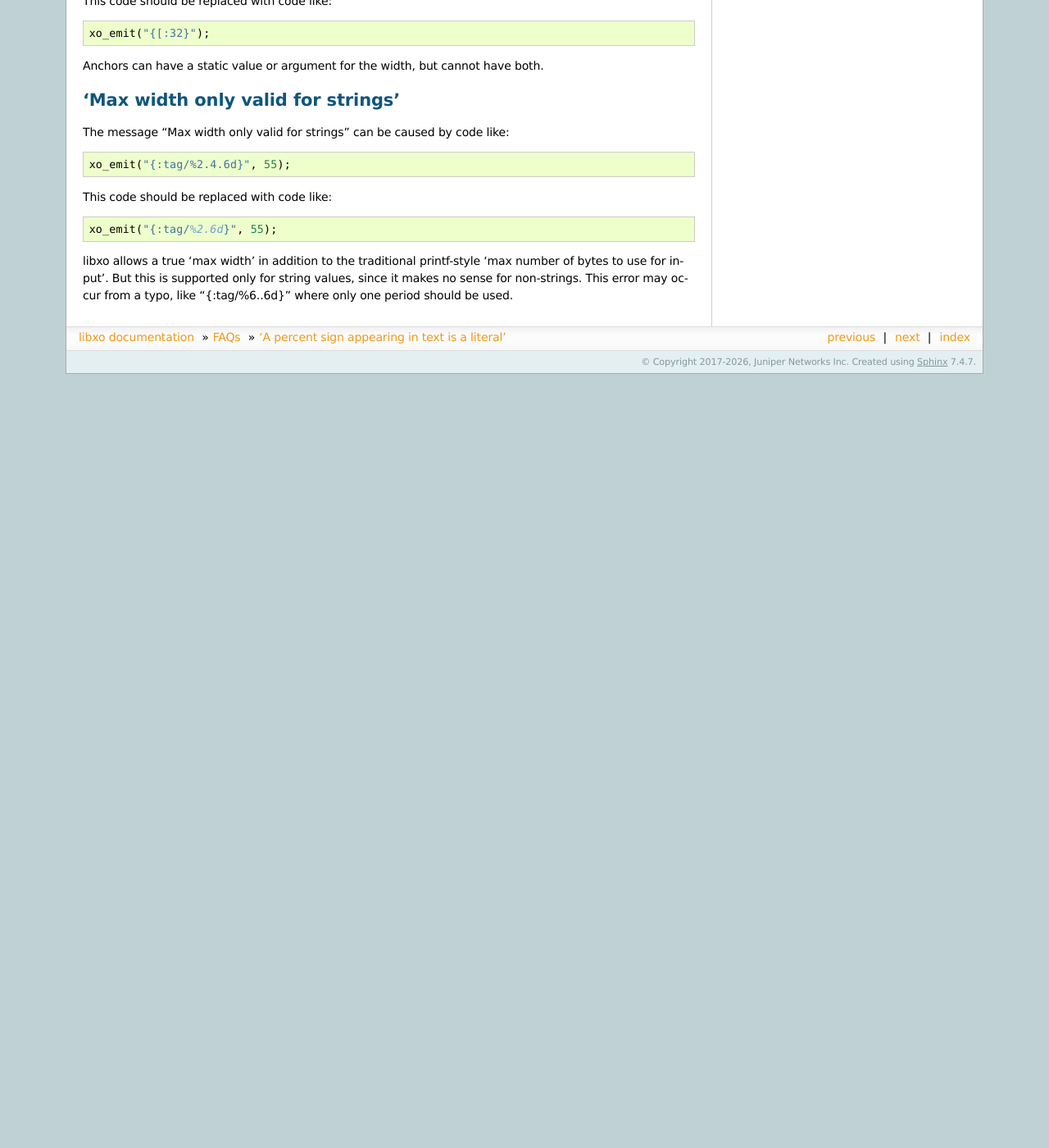
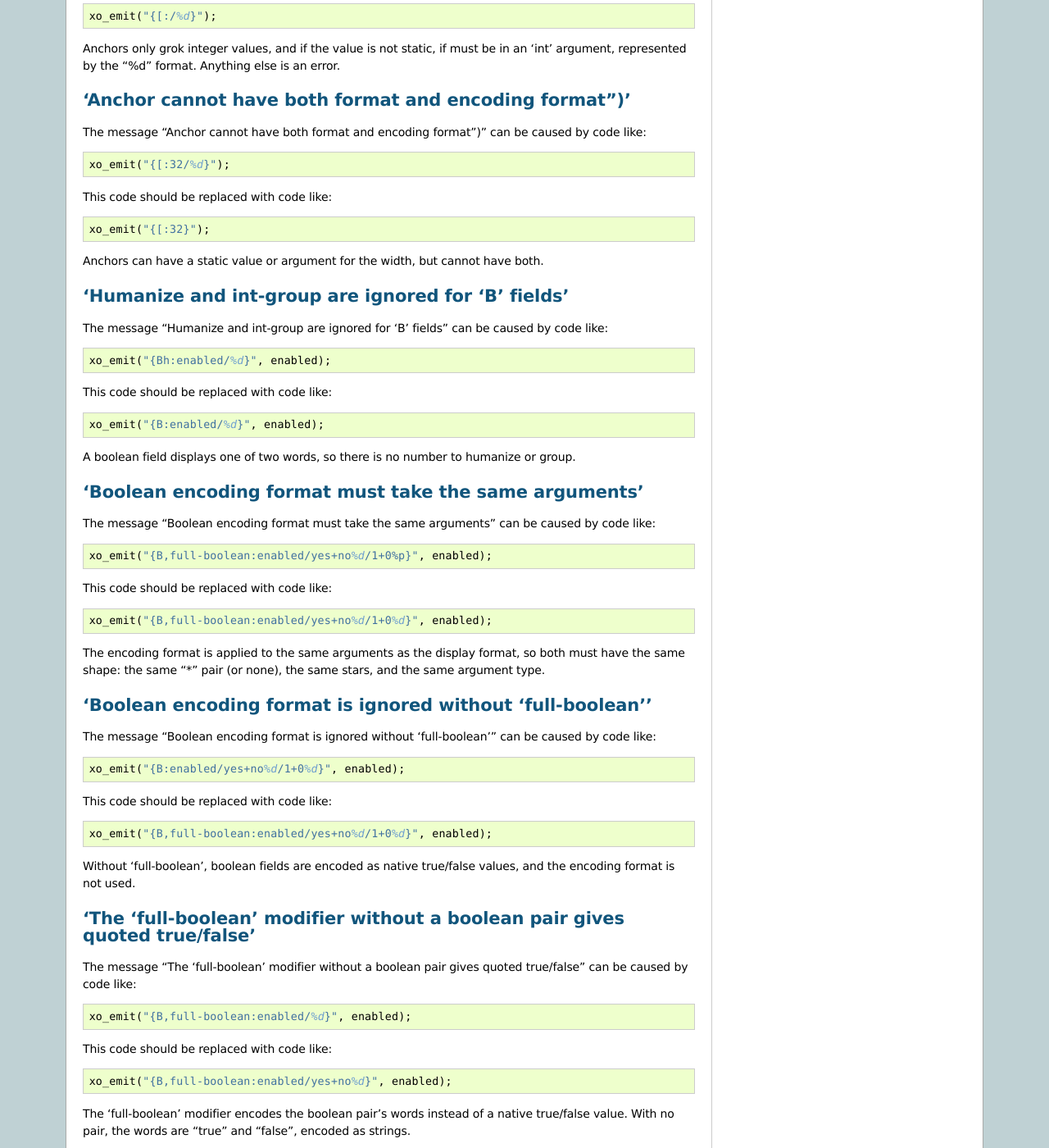
Before and after one commit to Juniper/libxo, a Sphinx documentation site: the page built from doc/xolint-errors.rst, in a window 1280 px wide and 1400 px high, scrolled down 5408 px. Shown: the whole window at 82% size. Built offline with Sphinx 7.4.7, drawn with Linux system fonts in a browser that asks for light colours; before the commit the page ends 5864 px from its top, so only the background shows below that; some of the changed text lies outside the part shown.

Commit message:
Add docs for {B:} and {,full-boolean:}

```diff
--- a/doc/xolint-errors.rst
+++ b/doc/xolint-errors.rst
@@ -219,6 +219,25 @@ The hn-* modifiers (hn-decimal, hn-space, hn-1000)
 are only valid for fields with the {h:} modifier.
 
 
+'The 'full-boolean' modifier is only valid for 'B' fields'
+++++++++++++++++++++++++++++++++++++++++++++++++++++++++++
+
+The message "The 'full-boolean' modifier is only valid for 'B' fields" can be caused by code like:
+
+::
+
+    xo_emit("{V,full-boolean:enabled}", "yes");
+
+This code should be replaced with code like:
+
+::
+
+    xo_emit("{B,full-boolean:enabled}", "yes");
+
+The 'full-boolean' modifier controls how a boolean field
+is encoded, so it makes no sense for other roles.
+
+
 'Value field must have a name (as content)")'
 +++++++++++++++++++++++++++++++++++++++++++++
 
@@ -422,6 +441,181 @@ Anchors can have a static value or argument for the width,
 but cannot have both.
 
 
+'Humanize and int-group are ignored for 'B' fields'
++++++++++++++++++++++++++++++++++++++++++++++++++++
+
+The message "Humanize and int-group are ignored for 'B' fields" can be caused by code like:
+
+::
+
+    xo_emit("{Bh:enabled/%d}", enabled);
+
+This code should be replaced with code like:
+
+::
+
+    xo_emit("{B:enabled/%d}", enabled);
+
+A boolean field displays one of two words, so there is no
+number to humanize or group.
+
+
+'Boolean encoding format must take the same arguments'
+++++++++++++++++++++++++++++++++++++++++++++++++++++++
+
+The message "Boolean encoding format must take the same arguments" can be caused by code like:
+
+::
+
+    xo_emit("{B,full-boolean:enabled/yes+no%d/1+0%p}", enabled);
+
+This code should be replaced with code like:
+
+::
+
+    xo_emit("{B,full-boolean:enabled/yes+no%d/1+0%d}", enabled);
+
+The encoding format is applied to the same arguments as
+the display format, so both must have the same shape: the
+same "*" pair (or none), the same stars, and the same
+argument type.
+
+
+'Boolean encoding format is ignored without 'full-boolean''
++++++++++++++++++++++++++++++++++++++++++++++++++++++++++++
+
+The message "Boolean encoding format is ignored without 'full-boolean'" can be caused by code like:
+
+::
+
+    xo_emit("{B:enabled/yes+no%d/1+0%d}", enabled);
+
+This code should be replaced with code like:
+
+::
+
+    xo_emit("{B,full-boolean:enabled/yes+no%d/1+0%d}", enabled);
+
+Without 'full-boolean', boolean fields are encoded as
+native true/false values, and the encoding format is
+not used.
+
+
+'The 'full-boolean' modifier without a boolean pair gives quoted true/false'
+++++++++++++++++++++++++++++++++++++++++++++++++++++++++++++++++++++++++++++
+
+The message "The 'full-boolean' modifier without a boolean pair gives quoted true/false" can be caused by code like:
+
+::
+
+    xo_emit("{B,full-boolean:enabled/%d}", enabled);
+
+This code should be replaced with code like:
+
+::
+
+    xo_emit("{B,full-boolean:enabled/yes+no%d}", enabled);
+
+The 'full-boolean' modifier encodes the boolean pair's words
+instead of a native true/false value.  With no pair, the
+words are "true" and "false", encoded as strings.
+
+
+'Boolean pair must have exactly one '+''
+++++++++++++++++++++++++++++++++++++++++
+
+The message "Boolean pair must have exactly one '+'" can be caused by code like:
+
+::
+
+    xo_emit("{B:enabled/yes%d}", enabled);
+
+This code should be replaced with code like:
+
+::
+
+    xo_emit("{B:enabled/yes+no%d}", enabled);
+
+A boolean pair gives the "true" word, a plus sign, and the
+"false" word.  Use a backslash to put a literal "+" in a
+word ("{B:mode/a\\+b+c%d}").
+
+
+'Boolean pair has an empty word'
+++++++++++++++++++++++++++++++++
+
+The message "Boolean pair has an empty word" can be caused by code like:
+
+::
+
+    xo_emit("{B:enabled/+off%d}", enabled);
+
+This code should be replaced with code like:
+
+::
+
+    xo_emit("{B:enabled/on+off%d}", enabled);
+
+An empty word displays nothing, which is likely a mistake.
+
+
+'Boolean format has text after the conversion spec'
++++++++++++++++++++++++++++++++++++++++++++++++++++
+
+The message "Boolean format has text after the conversion spec" can be caused by code like:
+
+::
+
+    xo_emit("{B:enabled/%d units}", enabled);
+
+This code should be replaced with code like:
+
+::
+
+    xo_emit("{B:enabled/%d}{U: units}", enabled);
+
+A boolean format is a boolean pair followed by a
+single conversion spec, with nothing after it.
+
+
+'Boolean format has more than one conversion spec'
+++++++++++++++++++++++++++++++++++++++++++++++++++
+
+The message "Boolean format has more than one conversion spec" can be caused by code like:
+
+::
+
+    xo_emit("{B:enabled/%d%d}", enabled, other);
+
+This code should be replaced with code like:
+
+::
+
+    xo_emit("{B:enabled/%d}{B:other/%d}", enabled, other);
+
+A boolean field has a single value, so it takes
+a single conversion spec.
+
+
+'Boolean encoding format needs both a boolean pair and a conversion spec'
++++++++++++++++++++++++++++++++++++++++++++++++++++++++++++++++++++++++++
+
+The message "Boolean encoding format needs both a boolean pair and a conversion spec" can be caused by code like:
+
+::
+
+    xo_emit("{B,full-boolean:enabled/yes+no%d/%d}", enabled);
+
+This code should be replaced with code like:
+
+::
+
+    xo_emit("{B,full-boolean:enabled/yes+no%d/1+0%d}", enabled);
+
+The encoding format exists to give the encoded words, and
+must say how the value is taken.
+
+
 'Max width only valid for strings'
 ++++++++++++++++++++++++++++++++++
 
```
